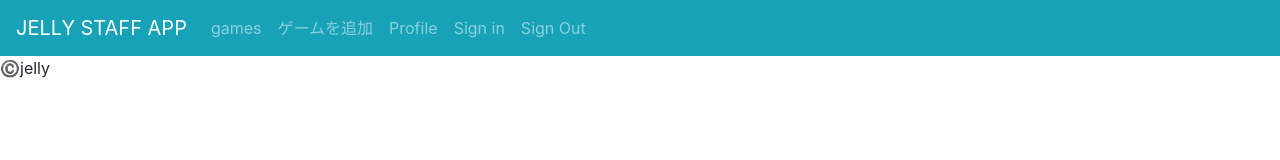
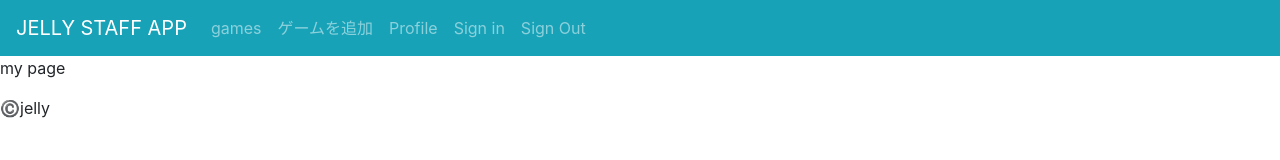
Before and after one commit to Kohta-Nakagawa/staff-app, a Nuxt app: page /mypage in a window 1280 px wide. Shown: the top 160 px of the page. Built offline with nearby package versions, Linux system fonts and the light colour scheme.

Commit message:
0712微調整

```diff
--- /dev/null
+++ b/pages/mypage.vue
@@ -0,0 +1,5 @@
+<template><p>my page</p></template>
+
+<script>
+export default {};
+</script>
--- /dev/null
+++ b/pages/signout.vue
@@ -0,0 +1,5 @@
+<template><p>sign out</p></template>
+
+<script>
+export default {};
+</script>
```
